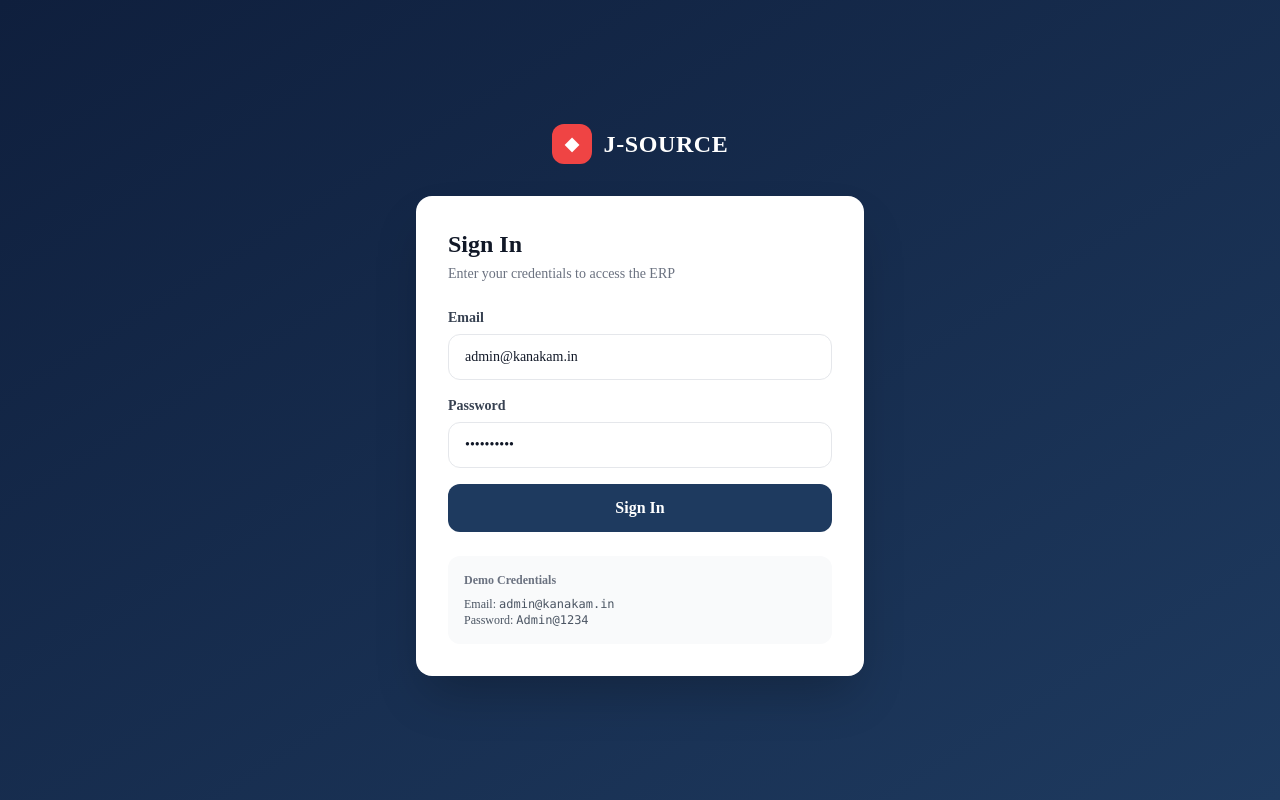
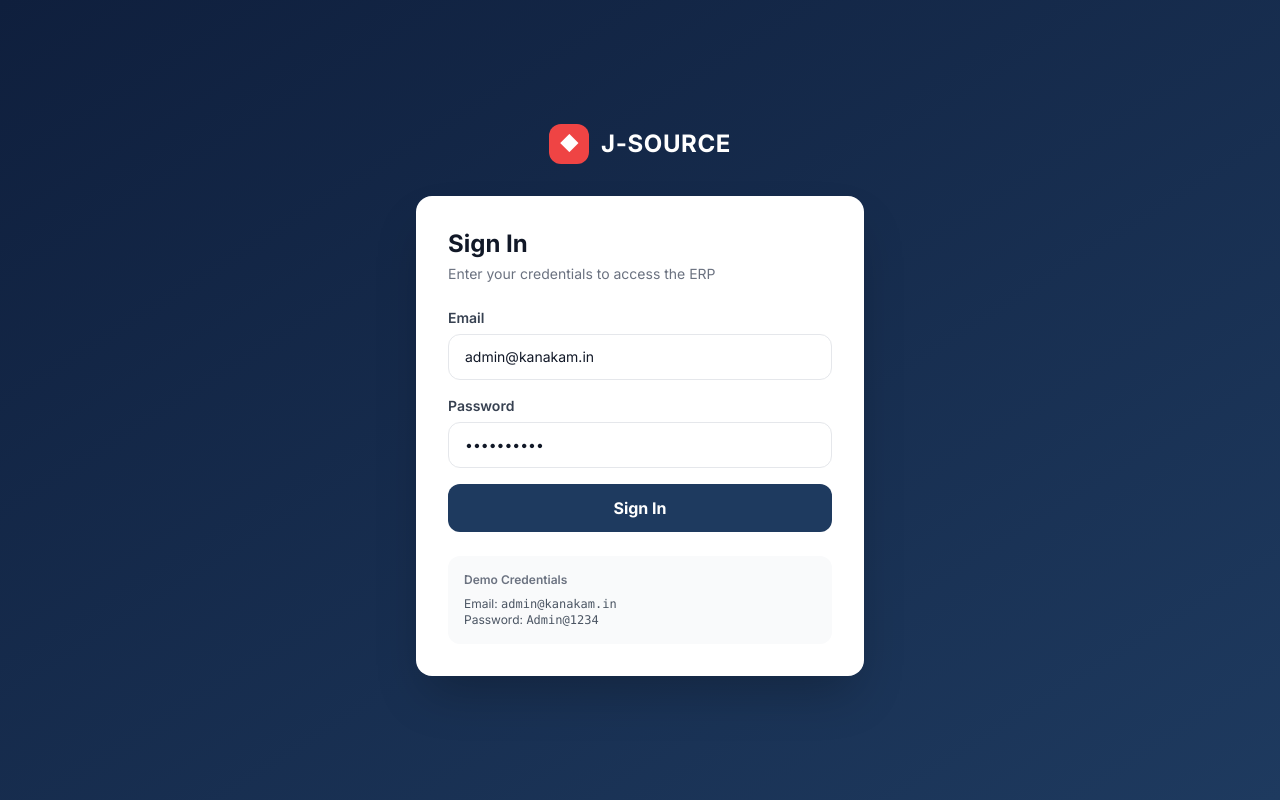
Before and after one commit to ajinkyadotter/jewelerp, a Next.js app: page /login in a window 1280 px wide. Built offline with nearby package versions, Linux system fonts and the light colour scheme.

Commit message:
Update layout.tsx

```diff
--- a/app/layout.tsx
+++ b/app/layout.tsx
@@ -1,21 +1,21 @@
 import type { Metadata } from "next"
-import { Geist } from "next/font/google"
+import { Inter } from "next/font/google"
 import "./globals.css"
 import { Toaster } from "sonner"
 
-const geist = Geist({ subsets: ["latin"], variable: "--font-geist" })
+const inter = Inter({ subsets: ["latin"] })
 
 export const metadata: Metadata = {
-  title: "JewelERP — Jewellery Management System",
-  description: "Production-grade Jewellery ERP for Indian businesses",
+  title: "JewelERP",
+  description: "Jewellery Business Management System",
 }
 
 export default function RootLayout({ children }: { children: React.ReactNode }) {
   return (
     <html lang="en">
-      <body className={`${geist.variable} font-sans antialiased`}>
+      <body className={inter.className}>
         {children}
-        <Toaster position="top-right" richColors />
+        <Toaster position="top-right" />
       </body>
     </html>
   )
```
